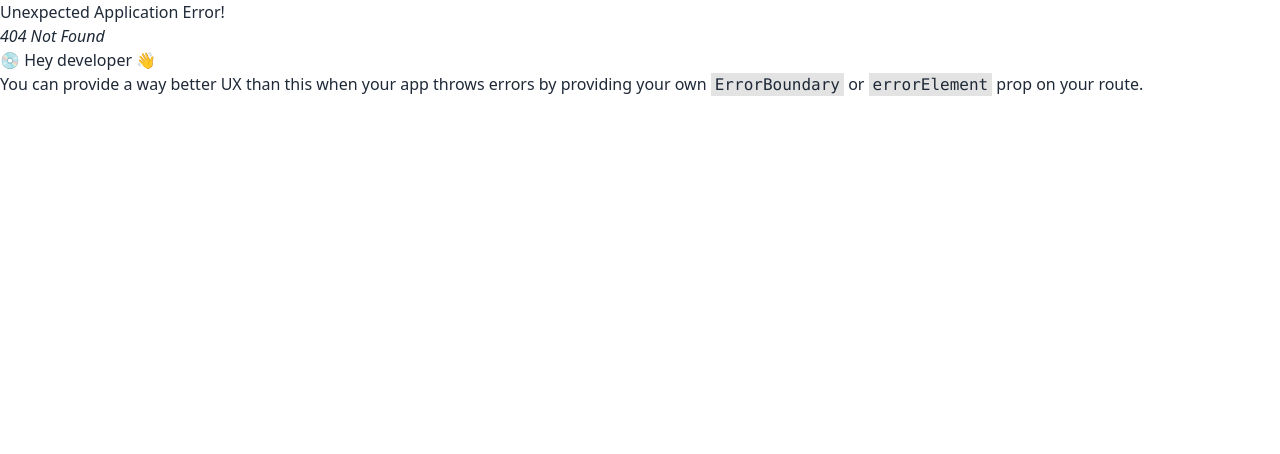
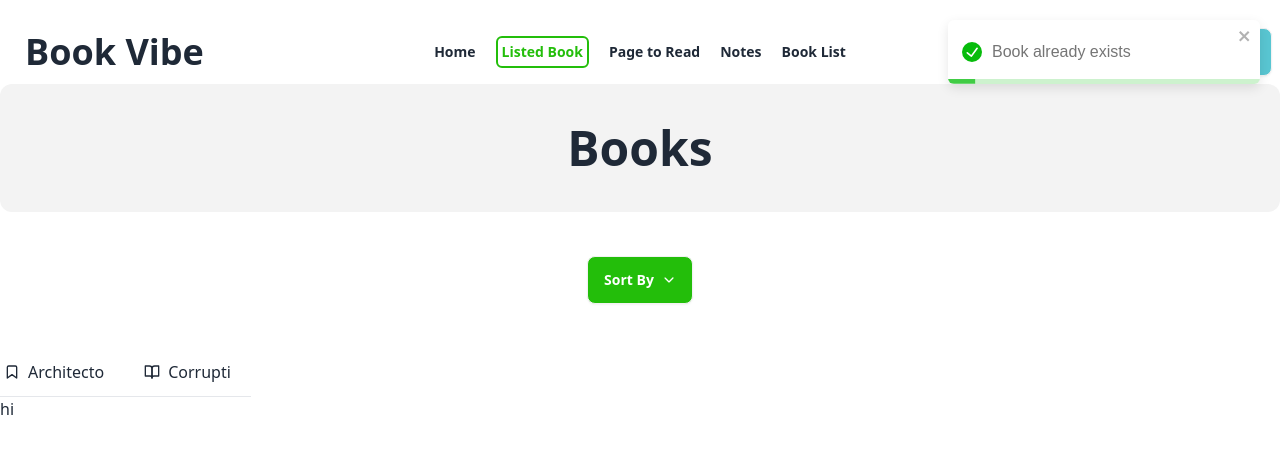
Before and after one commit to nazmul6548/book-vive, a React (Vite) app: page /listedbook/readbook in a window 1280 px wide. Before the commit this address had no page. Shown: the top 454 px of the page. Built offline with nearby package versions, Linux system fonts and the light colour scheme.

Commit message:
main section part 3 complete

```diff
--- /dev/null
+++ b/src/Utils/Wishlist.js
@@ -0,0 +1,26 @@
+import { toast } from "react-toastify";
+
+export const getWishlist = () => {
+    let Wishlist = [] ;
+    const storedBook = localStorage.getItem('Wishlist');
+    if (storedBook) {
+        Wishlist =JSON.parse(storedBook)
+    }
+    return Wishlist;
+}
+
+
+
+
+export const saveWishlist = (book,storageKey) => {
+    let Wishlist = getWishlist(storageKey)
+    const isExist = Wishlist.find(b => b.id===book.id)
+
+    if(isExist) {
+        toast.success('Wishlist')
+    }else{
+    Wishlist.push(book)
+    localStorage.setItem('wishlist', JSON.stringify(Wishlist))
+    toast.success("Book already exists")
+}
+}
--- /dev/null
+++ b/src/Utils/index.js
@@ -0,0 +1,26 @@
+import { toast } from "react-toastify";
+
+export const getBook = () => {
+    let books = [] ;
+    const storedBook = localStorage.getItem('books');
+    if (storedBook) {
+        books =JSON.parse(storedBook)
+    }
+    return books;
+}
+
+
+
+
+export const saveBook = (book,storageKey) => {
+    let books = getBook(storageKey)
+    const isExist = books.find(b => b.id===book.id)
+
+    if(isExist) {
+        toast.success("Book already exists")
+    }else{
+    books.push(book)
+    localStorage.setItem('book', JSON.stringify(books))
+    toast.success("Book already exists")
+}
+}
--- /dev/null
+++ b/src/components/Readcart.jsx
@@ -0,0 +1,20 @@
+
+
+function Readcart({book}) {
+    console.log(book);
+    const {review} = book;
+  return (
+    <div className="card card-side bg-base-100 shadow-xl">
+    <figure><img src="https://daisyui.com/images/stock/photo-1635805737707-575885ab0820.jpg" alt="Movie"/></figure>
+    <div className="card-body">
+      <h2 className="card-title">New movie is released!</h2>
+      <p>{review}</p>
+      <div className="card-actions justify-end">
+        <button className="btn btn-primary">Watch</button>
+      </div>
+    </div>
+  </div>
+  )
+}
+
+export default Readcart
--- /dev/null
+++ b/src/components/Tabs.jsx
@@ -0,0 +1,57 @@
+import { useState } from "react";
+import { Link, Outlet } from "react-router-dom";
+// import Readcart from "./Readcart";
+
+function Tabs() {
+  const [tabindex, setIndex] = useState();
+
+  return (
+    <div className="flex mt-10 w-full items-center -mx-4 overflow-x-auto overflow-y-hidden sm:justify-start flex-nowrap dark:bg-gray-100 dark:text-gray-800">
+      <Link
+        to={`readbook`}
+        onClick={() => setIndex(0)}
+        className={`flex items-center flex-shrink-0 px-5 py-3 space-x-2 ${
+          tabindex === 0 ? "border border-b-0" : "border-b"
+        } rounded-t-lg dark:border-gray-600 dark:text-gray-900`}
+      >
+        <svg
+          xmlns="http://www.w3.org/2000/svg"
+          viewBox="0 0 24 24"
+          fill="none"
+          stroke="currentColor"
+          strokeWidth="2"
+          strokeLinecap="round"
+          strokeLinejoin="round"
+          className="w-4 h-4"
+        >
+          <path d="M19 21l-7-5-7 5V5a2 2 0 0 1 2-2h10a2 2 0 0 1 2 2z"></path>
+        </svg>
+        <span>Architecto</span>
+      </Link>
+      <Link
+        to={`wishlist`}
+        onClick={() => setIndex(1)}
+        className={`flex items-center flex-shrink-0 px-5 py-3 space-x-2 ${
+          tabindex === 1 ? "border border-b-0" : "border-b"
+        } rounded-t-lg dark:border-gray-600 dark:text-gray-900`}
+      >
+        <svg
+          xmlns="http://www.w3.org/2000/svg"
+          viewBox="0 0 24 24"
+          fill="none"
+          stroke="currentColor"
+          strokeWidth="2"
+          strokeLinecap="round"
+          strokeLinejoin="round"
+          className="w-4 h-4"
+        >
+          <path d="M2 3h6a4 4 0 0 1 4 4v14a3 3 0 0 0-3-3H2z"></path>
+          <path d="M22 3h-6a4 4 0 0 0-4 4v14a3 3 0 0 1 3-3h7z"></path>
+        </svg>
+        <span>Corrupti</span>
+      </Link>
+    </div>
+  );
+}
+
+export default Tabs;
--- a/src/main.jsx
+++ b/src/main.jsx
@@ -12,6 +12,9 @@ import Mainlayout from './layout/Mainlayout';
 import ListedBook from './pages/ListedBook';
 import Pagestoread from './pages/Pagestoread';
 import Bookdetails from './pages/Bookdetails';
+import Readbook from './pages/Readbook';
+import Wishlist from './pages/Wishlist';
+import { ToastContainer } from 'react-toastify';
 const router = createBrowserRouter([
   {
     path: "/",
@@ -33,8 +36,18 @@ const router = createBrowserRouter([
 
 
       {
-        path:"/listedbook",
-        element:<ListedBook></ListedBook>
+        path:'/listedbook',
+        element:<ListedBook></ListedBook>,
+        children:[
+          {
+            path:"readbook",
+            element:<Readbook></Readbook>
+          },
+          {
+            path:'wishlist',
+            element:<Wishlist></Wishlist>
+          }
+        ]
       },
       {
         path:"/pageread",
@@ -59,6 +72,6 @@ const router = createBrowserRouter([
 ReactDOM.createRoot(document.getElementById('root')).render(
   <React.StrictMode>
     <RouterProvider router={router} />
-
+    <ToastContainer />
   </React.StrictMode>,
 )
--- a/src/pages/Bookdetails.jsx
+++ b/src/pages/Bookdetails.jsx
@@ -1,14 +1,50 @@
+import { useState } from "react";
 import { useLoaderData, useParams } from "react-router-dom";
+import {ToastContainer, toast } from 'react-toastify';
+import 'react-toastify/dist/ReactToastify.css';
+import { saveBook } from "../Utils";
+import { saveWishlist } from "../Utils/Wishlist";
+
+
+import 'react-toastify/dist/ReactToastify.css';
+
+function Bookdetails() {
+
+const [a,setA] = useState(true);
+
+const books = useLoaderData()
+const {bookId} =useParams()
+const idint =parseInt(bookId)
+
+const book =books.find(book => book.bookId === idint)
 
 
 
-function Bookdetails() {
-const books = useLoaderData()
-const {bookId} =useParams()
-const idint =parseInt(bookId)
-console.log(books,bookId);
-const book =books.find(book => book.bookId === idint)
-console.log(book);
+
+const handleReadButton=(id)=>{
+  setA(true)
+    saveBook(id);
+
+    setA(false)
+
+
+
+}
+
+const handleWishlistButton=(id)=>{
+    if (a===false) {
+       toast.error("Already added read list")
+        return
+    }
+
+     saveWishlist(id)
+
+
+}
+
+
+
+
   return (
     <div>
   <div className="hero min-h-screen  mt-10 ">
@@ -34,11 +70,13 @@ console.log(book);
       <p className="flex justify-between w-[90%] font-bold text-xl pb-2">Rating : <span>{book.rating}</span></p>
 
       <div className="mt-10">
-      <button className="btn btn-primary mr-5">Get Started</button>
-      <button className="btn btn-primary">Get Started</button>
+      <button onClick={() => handleReadButton(book)} className="btn bg-white hover:bg-[#23BE0A] hover:text-white font-bold p-5 mr-5">Read</button>
+      <button onClick={() => handleWishlistButton(book)} className="btn bg-[#50B1C9] font-bold text-white p-5">Wishlist</button>
       </div>
     </div>
   </div>
+  <ToastContainer />
+
 </div>
     </div>
   )
--- a/src/pages/ListedBook.jsx
+++ b/src/pages/ListedBook.jsx
@@ -1,4 +1,6 @@
-
+import { IoIosArrowDown } from "react-icons/io";
+import Tabs from "../components/Tabs";
+import { Outlet } from "react-router-dom";
 
 function ListedBook() {
   return (
@@ -6,6 +8,18 @@ function ListedBook() {
         <div className="bg-[#1313130D] text-center py-10 rounded-xl">
           <h1 className="text-5xl font-bold">Books</h1>
         </div>
+        <div>
+
+        <div className="dropdown  mt-10 flex justify-center items-center">
+  <div tabIndex={0} role="button" className="btn m-1 font-bold bg-[#23BE0A] text-white ">Sort  By <span><IoIosArrowDown /></span></div>
+  <ul tabIndex={0} className="dropdown-content z-[1] menu p-2 shadow bg-base-100 rounded-box w-52 mt-36">
+    <li><a>Item 1</a></li>
+    <li><a>Item 2</a></li>
+  </ul>
+</div>
+        </div>
+        <Tabs></Tabs>
+        <Outlet></Outlet>
     </div>
   )
 }
--- /dev/null
+++ b/src/pages/Readbook.jsx
@@ -0,0 +1,23 @@
+import { useEffect, useState } from "react"
+import { saveBook } from "../Utils"
+import Readcart from "../components/Readcart"
+
+
+function Readbook() {
+    const [read,setRead] = useState([])
+    useEffect(() => {
+const storebook = saveBook()
+setRead(storebook)
+    },[])
+    console.log(read);
+  return (
+    <div>
+        {/* {
+            read.map(book => <Readcart key={read.bookId} book={book}></Readcart>)
+        } */}
+        <h2>hi</h2>
+    </div>
+  )
+}
+
+export default Readbook
--- /dev/null
+++ b/src/pages/Wishlist.jsx
@@ -0,0 +1,9 @@
+
+
+function Wishlist() {
+  return (
+    <div><h1>gdgffgh</h1></div>
+  )
+}
+
+export default Wishlist
```
